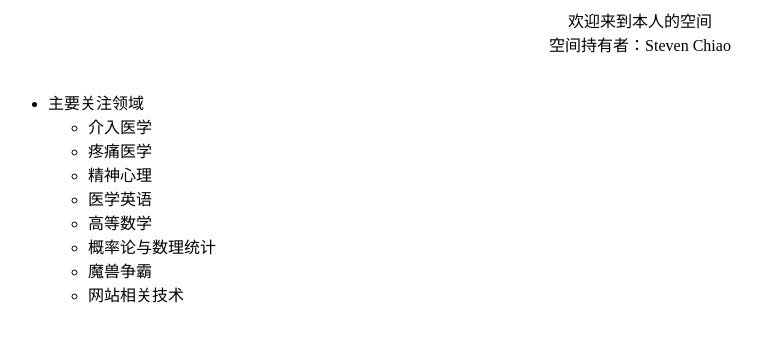
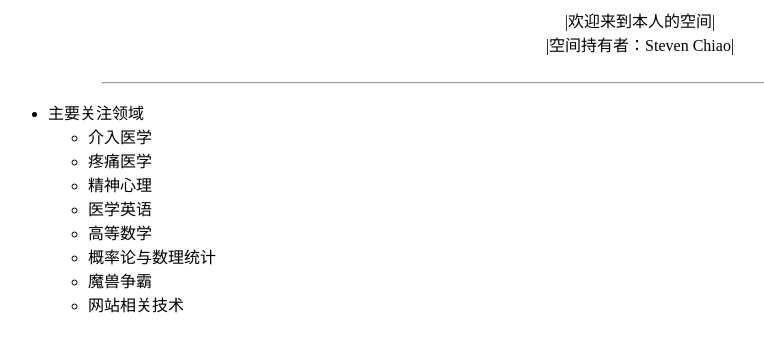
Before and after one commit to warcrafthuman/warcrafthuman.github.io, a plain HTML site: page index.html in a window 1280 px wide. Shown: the whole page, without its empty margins (0-764 px from the left). Drawn offline with Linux system fonts and the light colour scheme.

Commit message:
更新 index.html

```diff
--- a/index.html
+++ b/index.html
@@ -1,7 +1,8 @@
-<center>欢迎来到本人的空间<br>
-空间持有者：Steven Chiao<br><br>
+<center>|欢迎来到本人的空间|<br>
+|空间持有者：Steven Chiao|<br><br>
 </center>
 
+<hr width="85%" />
 
 <ul>
 <li>主要关注领域
```
